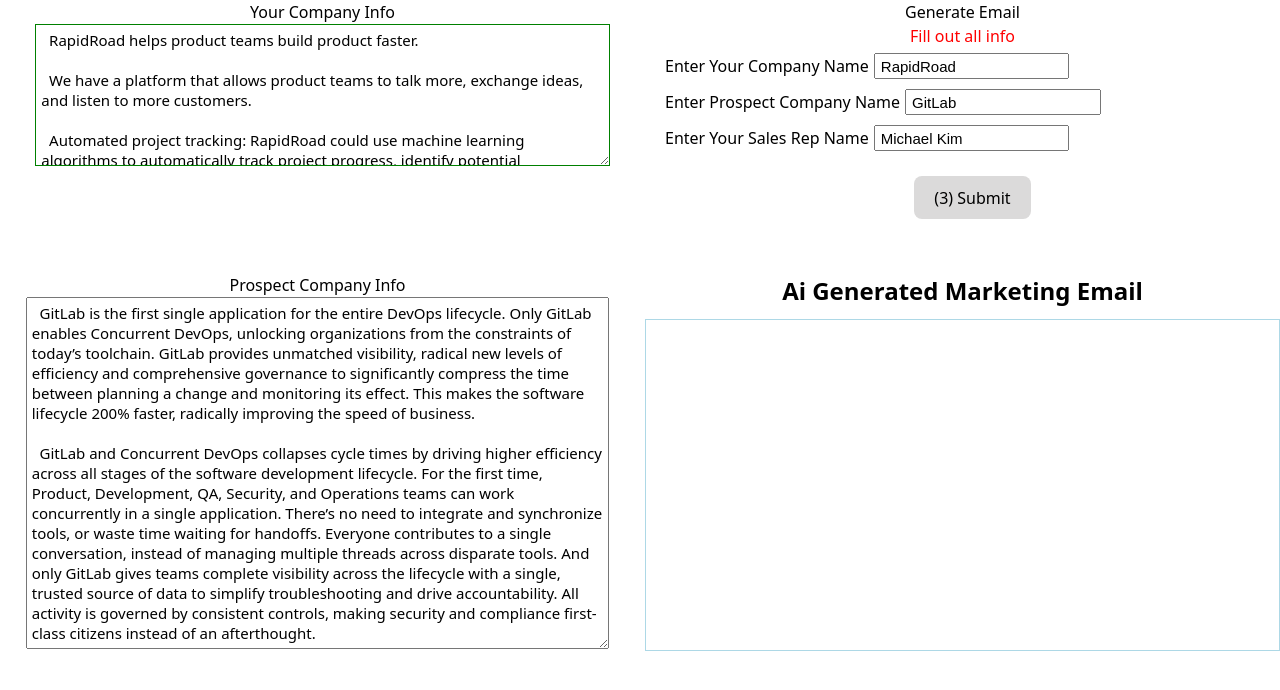
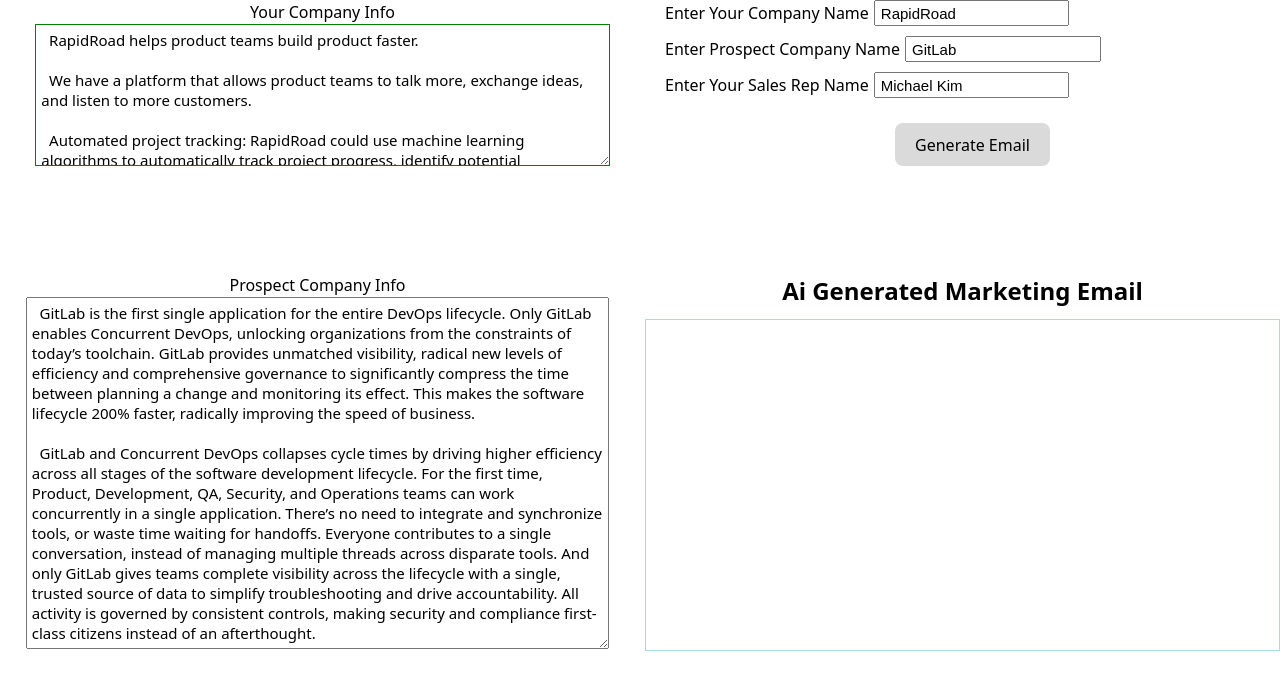
Before and after one commit to aahx/R2D2-frontend, a React (Vite) app: page / in a window 1280 px wide. Shown: the top 690 px of the page. Built offline with nearby package versions, Linux system fonts and the light colour scheme; no server answers.

Commit message:
fixed generate email forms

```diff
--- a/src/App.jsx
+++ b/src/App.jsx
@@ -8,7 +8,7 @@
 
 function App() {
   // Default "Your" Company Description
-  const rapidRoadDescription = `  RapidRoad helps product teams build product faster.
+  const DEFAULT_COMPANY_DESCRIPT = `  RapidRoad helps product teams build product faster.
 
   We have a platform that allows product teams to talk more, exchange ideas, and listen to more customers.
 
@@ -22,7 +22,7 @@
   `;
 
   // Default Prospect Company Description
-  const gitLabDescription = `  GitLab is the first single application for the entire DevOps lifecycle. Only GitLab enables Concurrent DevOps, unlocking organizations from the constraints of today’s toolchain. GitLab provides unmatched visibility, radical new levels of efficiency and comprehensive governance to significantly compress the time between planning a change and monitoring its effect. This makes the software lifecycle 200% faster, radically improving the speed of business.
+  const DEFAULT_PROSPECT_DESCRIPT = `  GitLab is the first single application for the entire DevOps lifecycle. Only GitLab enables Concurrent DevOps, unlocking organizations from the constraints of today’s toolchain. GitLab provides unmatched visibility, radical new levels of efficiency and comprehensive governance to significantly compress the time between planning a change and monitoring its effect. This makes the software lifecycle 200% faster, radically improving the speed of business.
 
   GitLab and Concurrent DevOps collapses cycle times by driving higher efficiency across all stages of the software development lifecycle. For the first time, Product, Development, QA, Security, and Operations teams can work concurrently in a single application. There’s no need to integrate and synchronize tools, or waste time waiting for handoffs. Everyone contributes to a single conversation, instead of managing multiple threads across disparate tools. And only GitLab gives teams complete visibility across the lifecycle with a single, trusted source of data to simplify troubleshooting and drive accountability. All activity is governed by consistent controls, making security and compliance first-class citizens instead of an afterthought.
 
@@ -31,8 +31,8 @@
 
 
 
-  const [companyInfo, setCompanyInfo] = useState(rapidRoadDescription);
-  const [prospectInfo, setProspectInfo] = useState(gitLabDescription);
+  const [companyInfo, setCompanyInfo] = useState(DEFAULT_COMPANY_DESCRIPT);
+  const [prospectInfo, setProspectInfo] = useState(DEFAULT_PROSPECT_DESCRIPT);
   const [aiGeneratedEmail, setAiGeneratedEmail] = useState("");
 
 
@@ -47,7 +47,11 @@
           prospectInfo={prospectInfo}
           setProspectInfo={setProspectInfo}
           />
-        <GenerateEmail setAiGeneratedEmail={setAiGeneratedEmail} />
+        <GenerateEmail
+          companyInfo={companyInfo}
+          prospectInfo={prospectInfo}
+          setAiGeneratedEmail={setAiGeneratedEmail}
+          />
         <OutputEmail aiGeneratedEmail={aiGeneratedEmail} />
       </div>
     </>
--- a/src/components/generateEmail/GenerateEmail.jsx
+++ b/src/components/generateEmail/GenerateEmail.jsx
@@ -1,49 +1,38 @@
 import { useState, useEffect } from "react";
 import axios from "axios";
 
-export default function GenerateEmail({setAiGeneratedEmail}) {
-    const [companyName, setCompanyName] = useState("RapidRoad");
-    const [companyInfo, setCompanyInfo] = useState("");
-    const [prospectName, setProspectName] = useState("GitLab");
-    const [prospectInfo, setProspectInfo] = useState("");
-    const [salesRep, setSalesRep] = useState("Michael Kim");
+export default function GenerateEmail({ companyInfo, prospectInfo, setAiGeneratedEmail }) {
+    // Default Values
+    const DEFAULT_COMPANY_NAME = "RapidRoad";
+    const DEFAULT_PROSPECT_NAME = "GitLab";
+    const DEFAULT_SALES_REP = "Michael Kim";
+    const BASE_URL = "https://r2d2-mike-7f8d7793b971.herokuapp.com";
+
+    // useStates
+    const [companyName, setCompanyName] = useState(DEFAULT_COMPANY_NAME);
+    const [prospectName, setProspectName] = useState(DEFAULT_PROSPECT_NAME);
+    const [salesRep, setSalesRep] = useState(DEFAULT_SALES_REP);
     const [loading, setLoading] = useState(false);
-    const baseURL = "https://r2d2-mike-7f8d7793b971.herokuapp.com";
+    const [loadingScrollIndex, setLoadingScrollIndex] = useState(0);
 
-
-    // Setting Propsect Info
-    useEffect(() => {
-        const fetchProspectData = async () => {
-            try {
-                const response = await axios.get(`${baseURL}/prospect_info`);
-                setProspectInfo(response.data);
-            } catch (error) {
-                console.log(error);
-            }
-        };
-        fetchProspectData();
-    }, [baseURL])
-
-    // Setting Company Info
-    useEffect(() => {
-        const fetchCompanyData = async () => {
-            try {
-                const response = await axios.get(`${baseURL}/company_info`);
-                setCompanyInfo(response.data);
-            } catch (error) {
-                console.log(error);
-            }
-        };
-        fetchCompanyData();
-    }, [baseURL])
+    // Loading messages
+    const loadingMessages = [
+        "Sending data...",
+        "Communicating with OpenAI...",
+        "Analyzing prompts...",
+        "Fetching results...",
+        "Generating...",
+        "Generating.",
+        "Generating..",
+        "Generating...",
+        "Wait for it...",
+    ];
 
 
     // Generating Email
     const handleSubmit = async (e) => {
         e.preventDefault();
         setLoading(true);
-        await fetchCompanyData();
-
 
         try {
             const requestPayload = {
@@ -54,7 +43,7 @@
                 sales_rep: salesRep
             };
 
-            const response = await axios.post(`${baseURL}/generate_email`, requestPayload);
+            const response = await axios.post(`${BASE_URL}/generate_email`, requestPayload);
 
             setAiGeneratedEmail(response.data.output_text);
         } catch (error) {
@@ -64,16 +53,31 @@
         }
     };
 
+    useEffect(() => {
+        let interval;
+        if (loading) {
+            interval = setInterval(() => {
+                setLoadingScrollIndex((prevIndex) => (prevIndex + 1) % loadingMessages.length);
+            }, 1550);
+        }
+
+        return () => {
+            clearInterval(interval);
+            setLoadingScrollIndex(0);
+        };
+    }, [loading]);
+
+
     return (
         <section className="GenerateEmail">
             <div className="container">
-                <label className={loading ? "green-label" : ""}>
-                    {loading ? "Loading..." : "Generate Email"}
-                </label>
-                <div className="instruction">
-                    Fill out all info
+                <div className="instruction-container">
+                    <span className="instruction">
+                        {companyName && prospectName && salesRep ? " " : "Please Fill in All Fields"}
+                    </span>
                 </div>
 
+                <div className="form-container">
                     <form onSubmit={handleSubmit}>
                         <label>Enter Your Company Name</label>
                         <input
@@ -82,7 +86,6 @@
                             onChange={(e) => setCompanyName(e.target.value)}
                             />
                         <br/>
-
                         <label>Enter Prospect Company Name</label>
                         <input
                             type="text"
@@ -90,7 +93,6 @@
                             onChange={(e) => setProspectName(e.target.value)}
                             />
                         <br/>
-
                         <label>Enter Your Sales Rep Name</label>
                         <input
                             type="text"
@@ -99,9 +101,12 @@
                             />
                         <br/>
                         <div className="button-container">
-                        <button id="test" type="submit">(3) Submit</button>
+                            <button id="test" type="submit" disabled={loading}>
+                                {loading ? loadingMessages[loadingScrollIndex] : "Generate Email"}
+                            </button>
                         </div>
                     </form>
+                </div>
             </div>
         </section>
     )
```
Lines whose indentation alone changed are shown as unchanged.
